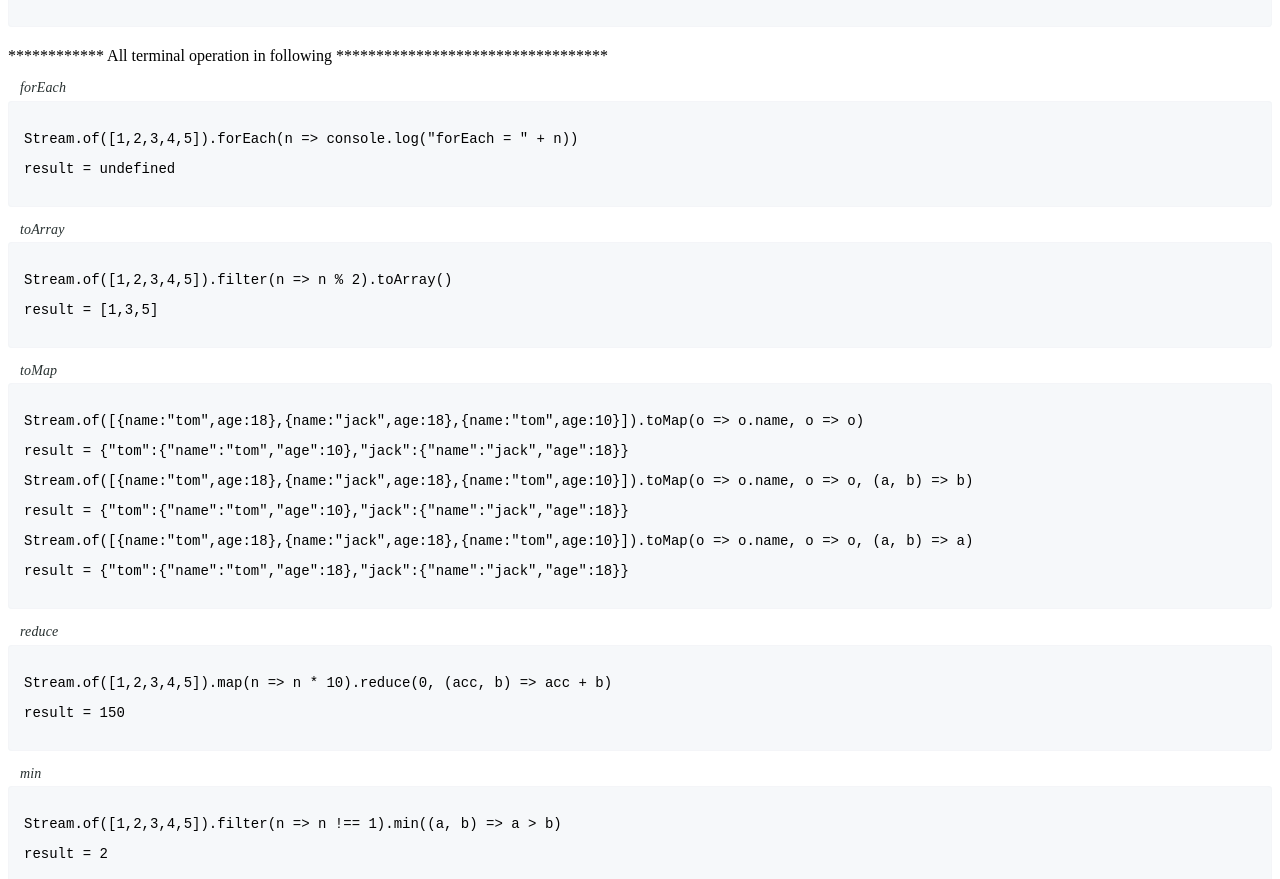
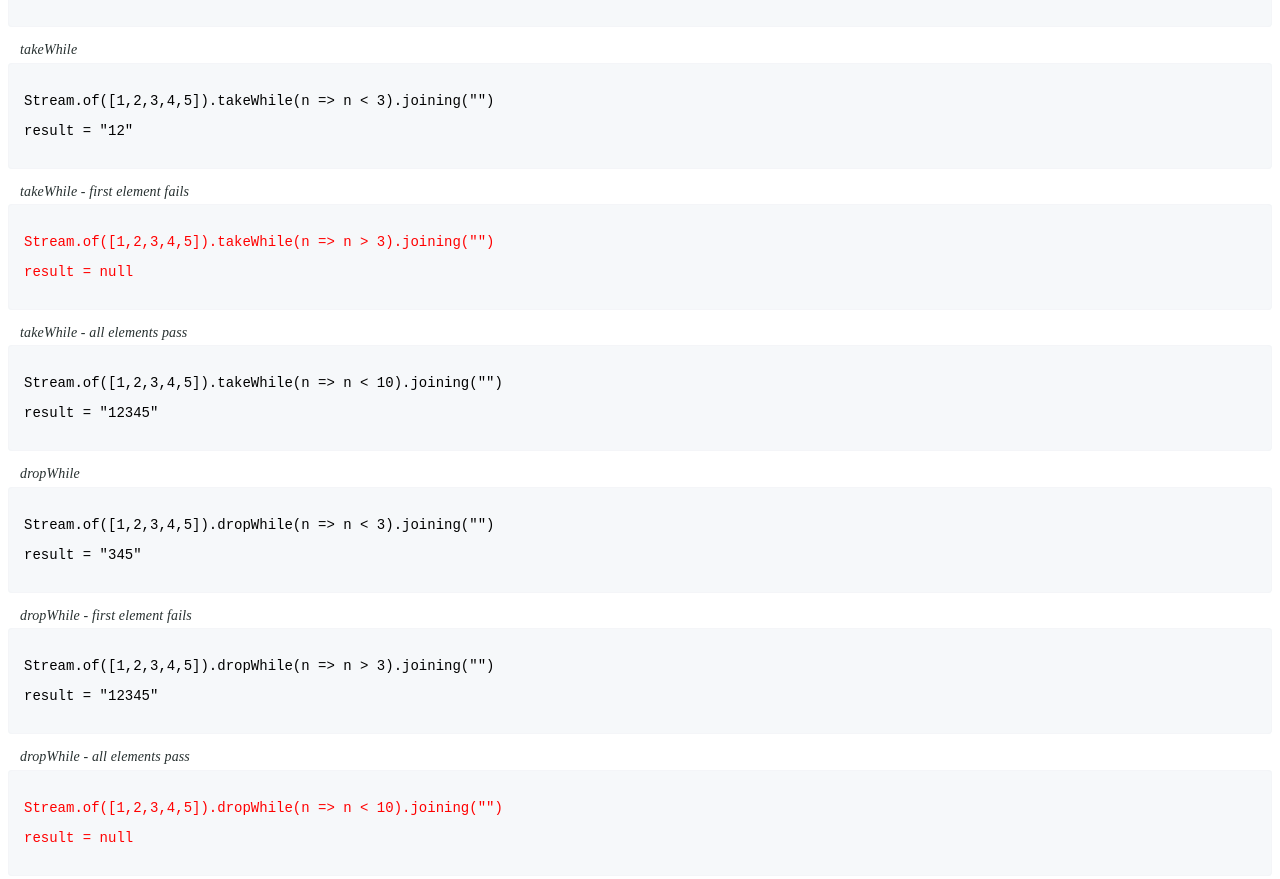
Before and after one commit to time-huang/js-stream, a plain HTML site: page doc/index.html in a window 1280 px wide. Shown: the part 1784-2663 px from the top of the page. Drawn offline with Linux system fonts and the light colour scheme.

Commit message:
finish (#2)
Co-authored-by: huangchao <huang0917x@163.com>

```diff
--- a/doc/index.html
+++ b/doc/index.html
@@ -95,6 +95,12 @@
     assert('peek', 'Stream.of([1,2,3,4,5]).peek(n => console.log("peek = " + n)).findLast()', r => r === 5)
     assert('limit', 'Stream.of([1,2,3,4,5]).limit(1).joining("")', r => r === 1)
     assert('skip', 'Stream.of([1,2,3,4,5]).skip(4).joining("")', r => r === 5)
+    assert('takeWhile', 'Stream.of([1,2,3,4,5]).takeWhile(n => n < 3).joining("")', r => r === '12')
+    assert('takeWhile - first element fails', 'Stream.of([1,2,3,4,5]).takeWhile(n => n > 3).joining("")', r => r === '')
+    assert('takeWhile - all elements pass', 'Stream.of([1,2,3,4,5]).takeWhile(n => n < 10).joining("")', r => r === '12345')
+    assert('dropWhile', 'Stream.of([1,2,3,4,5]).dropWhile(n => n < 3).joining("")', r => r === '345')
+    assert('dropWhile - first element fails', 'Stream.of([1,2,3,4,5]).dropWhile(n => n > 3).joining("")', r => r === '12345')
+    assert('dropWhile - all elements pass', 'Stream.of([1,2,3,4,5]).dropWhile(n => n < 10).joining("")', r => r === '')
 
     $('body').append('<div class="section">************ All terminal operation in following **********************************</div>')
 
@@ -136,6 +142,12 @@
         ['Stream.of([{name:"tom",age:18},{name:"jack",age:18},{name:"tom",age:10}]).groupingBy(o => o.name, group => group.reduce((sum, o) => sum + o.age, 0))', r => JSON.stringify(r) === JSON.stringify({"tom":28,"jack":18})]
     ])
 
+    assertMultiple('teeing', [
+        ['Stream.of([1,2,3,4,5]).teeing(s => s.reduce(0, (a,b) => a+b), s => s.count(), (sum, count) => sum / count)', r => r === 3],
+        ['Stream.of([1,2,3,4,5]).teeing(s => s.min((a,b) => a > b), s => s.max((a,b) => a > b), (min, max) => [min, max])', r => JSON.stringify(r) === JSON.stringify([1,5])],
+        ['Stream.of([1,2,3,4,5]).teeing(s => s.filter(n => n % 2).toArray(), s => s.filter(n => n % 2 === 0).toArray(), (odds, evens) => ({odds: odds, evens: evens}))', r => JSON.stringify(r) === JSON.stringify({odds: [1,3,5], evens: [2,4]})]
+    ])
+
 
 </script>
 </body>
--- a/stream.js
+++ b/stream.js
@@ -165,6 +165,38 @@ class Stream {
             this.accept = (e) => {
                 this.i++
                 if (this.i > this.skipNum) {
+                    downstream.accept(e)
+                }
+            }
+        }
+        return downstream
+    }
+
+    takeWhile(predicate) {
+        var downstream = this.#createDownstream('takeWhile')
+        downstream.taking = true
+        downstream.wrap = function (downstream) {
+            this.accept = (e) => {
+                if (this.taking && predicate(e)) {
+                    downstream.accept(e)
+                } else {
+                    this.taking = false
+                }
+            }
+        }
+        downstream.#buildShortCircuitRequestChain(() => !downstream.taking)
+        return downstream
+    }
+
+    dropWhile(predicate) {
+        var downstream = this.#createDownstream('dropWhile')
+        downstream.dropping = true
+        downstream.wrap = function (downstream) {
+            this.accept = (e) => {
+                if (this.dropping && predicate(e)) {
+                    // continue dropping
+                } else {
+                    this.dropping = false
                     downstream.accept(e)
                 }
             }
@@ -341,6 +373,13 @@ class Stream {
         return obj
     }
 
+    teeing(terminal1Fn, terminal2Fn, merger) {
+        // Process the stream through both terminal operations and combine results
+        const result1 = terminal1Fn(this)
+        const result2 = terminal2Fn(this)
+        return merger(result1, result2)
+    }
+
     #createDownstream(name) {
         var downstream = new Stream()
         downstream.name = name
```
Also changed, not shown: 3 other files.
